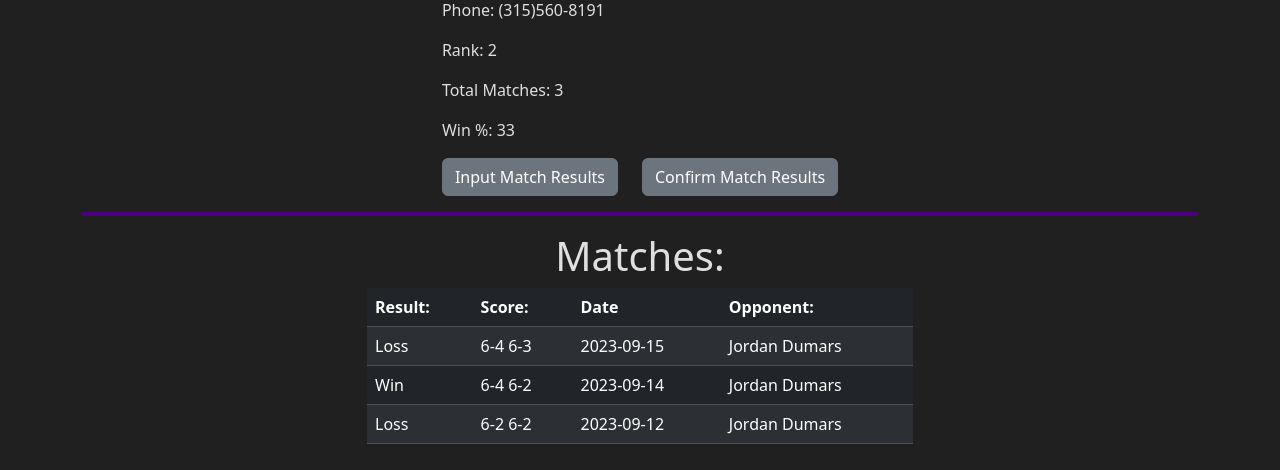
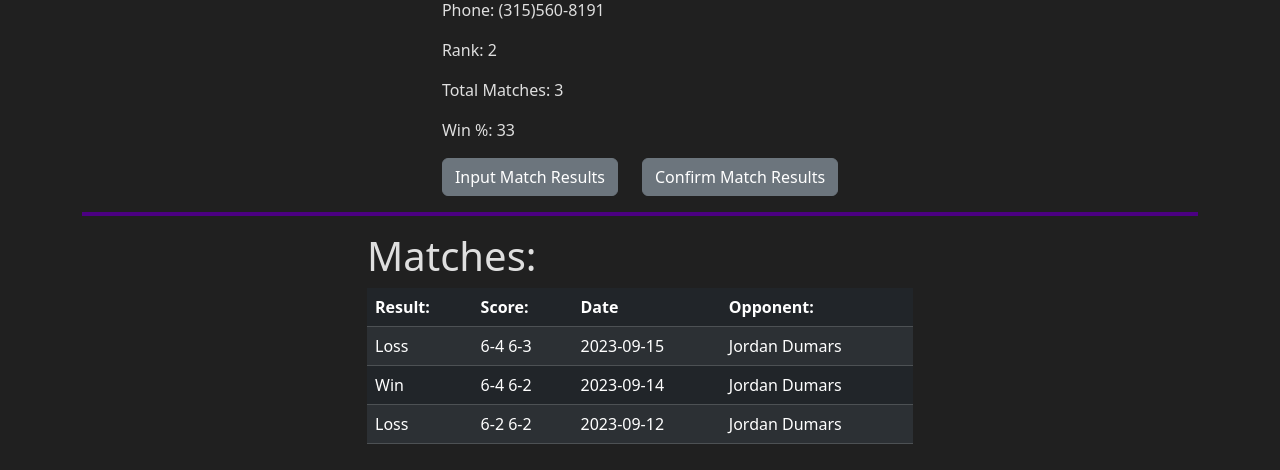
Before and after one commit to Standfordb/Lincoln-Park-Tennis-Ladder, a Flask app: page /profile?id=1 in a window 1280 px wide. Shown: the part 210-680 px from the top of the page. Run offline with Flask 3, Linux system fonts and the light colour scheme; a user stored in the database is signed in.

Commit message:
test edit

```diff
--- a/templates/profile.html
+++ b/templates/profile.html
@@ -33,7 +33,7 @@
         </div>
         <hr class="border-4 opacity-100">
         <div class="row justify-content-center">
-            <div class="col-6 text-center">
+            <div class="col-6">
                 <h1>Matches:</h1>
                 <table class="table table-dark table-striped table-hover">
                     <thead>
```
